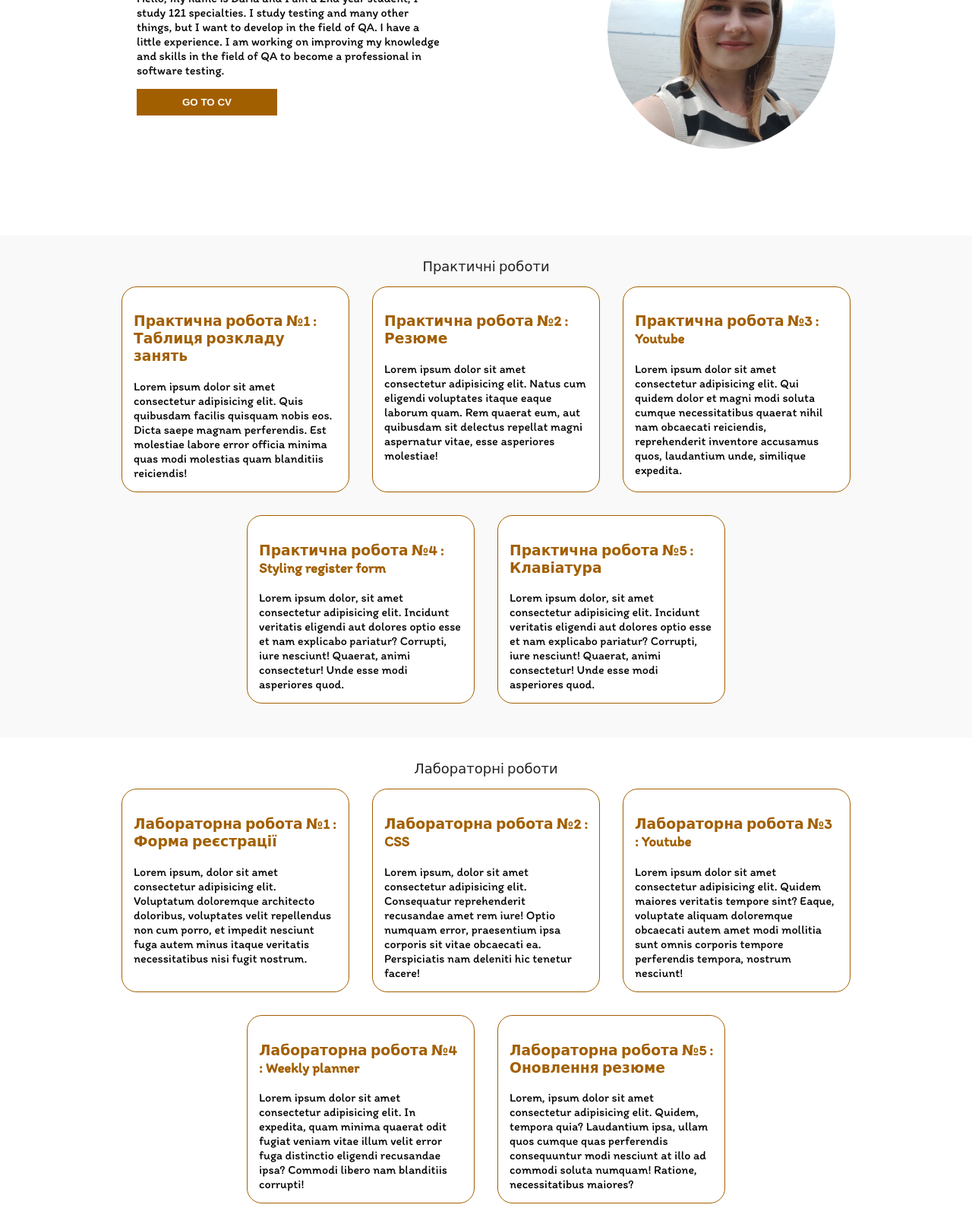
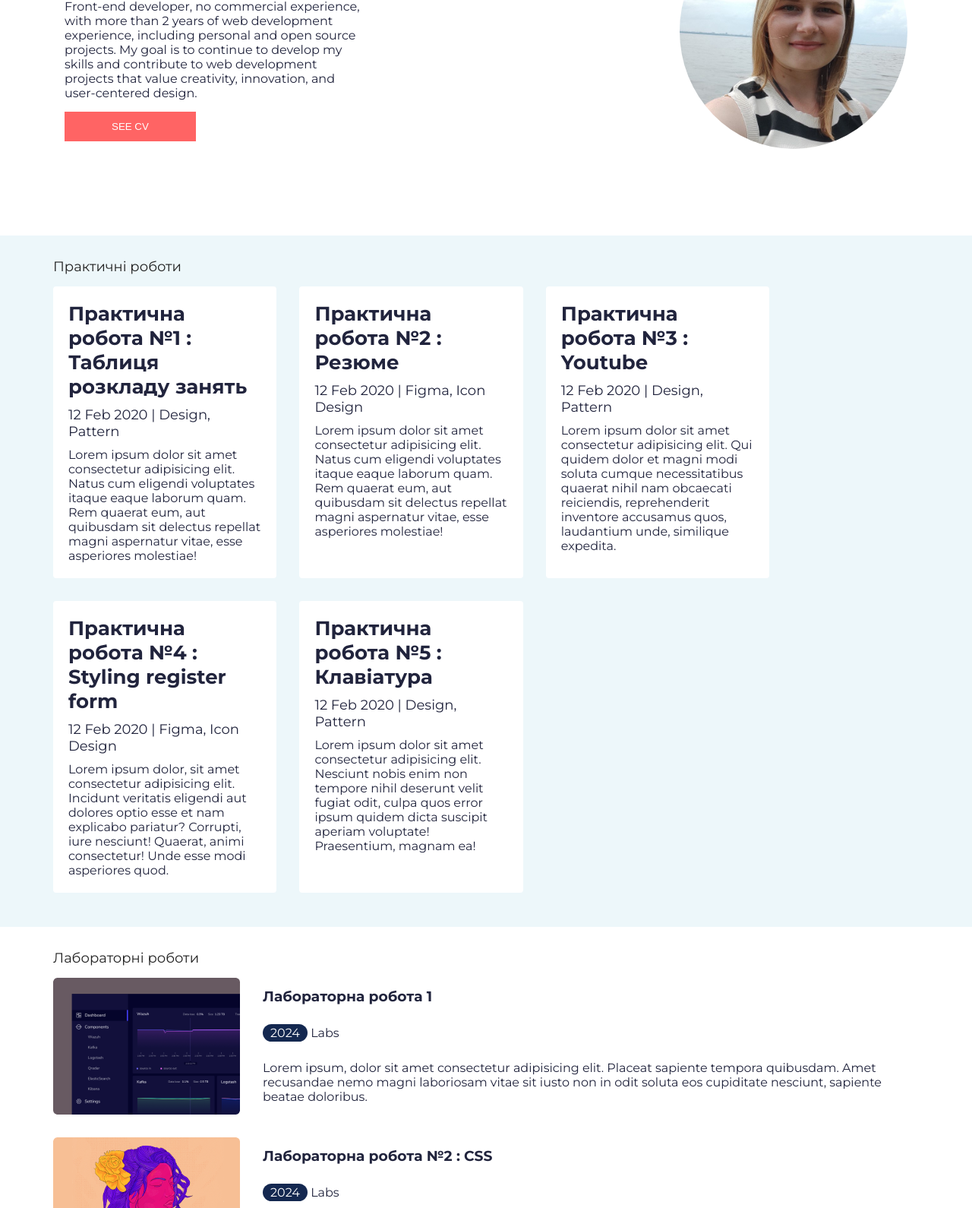
Before and after one commit to Dasha2501/web, a plain HTML site: page lab5/index.html in a window 1280 px wide. Shown: the part 309-1899 px from the top of the page at 76% size. Drawn offline with Linux system fonts and the light colour scheme.

Commit message:
update lab5

```diff
--- a/lab5/assets/styles/style.css
+++ b/lab5/assets/styles/style.css
@@ -4,7 +4,7 @@
   box-sizing: border-box;
 }
 
-#mainBody {
+#root {
   display: flex;
   flex-direction: column;
   min-height: 100vh;
@@ -12,7 +12,8 @@
 }
 
 body {
-	font-family: 'Itim', cursive;
+  font-family: 'Montserrat', serif;
+  color: #21243d;
 }
 
 body,
@@ -67,16 +68,15 @@ a {
 
         a {
           color: #222;
-					text-transform: uppercase;
           transition: color 0.5s ease-in-out;
 
           &.active {
-						color: #a25f00;
+            color: #437492;
             font-weight: 700;
           }
 
           &:hover {
-						color: #a25f00;
+            color: #437492;
           }
         }
       }
@@ -159,7 +159,7 @@ a {
     display: flex;
     flex-direction: column-reverse;
     flex-wrap: wrap;
-		justify-content: space-around;
+    justify-content: space-between;
     gap: 30px;
     align-items: center;
     padding: 10% 15px;
@@ -183,15 +183,15 @@ a {
         button {
 		text-transform: uppercase;
           color: #fff;
-					font-weight: 700;
           cursor: pointer;
           transition: all 0.5s ease-in-out;
           padding: 10px 60px;
-					border: none;
-					background-color: #a25f00;
+          border: 2px solid #FF6464;
+          background-color: #FF6464;
 
           &:hover {
-						box-shadow: 0 0 10px #222;
+            background-color: transparent;
+            color: #222;
           }
         }
       }
@@ -207,39 +207,47 @@ a {
 .pzs,
 .labs {
   padding: 30px 0;
-	background-color: #f9f9f9;
+  background-color: #edf7fa;
 
   h2 {
     font-size: 18px;
     color: #222;
     font-weight: 400;
-		text-align: center;
   }
 
   .pzsBody,
   .labsBody {
     display: flex;
     flex-wrap: wrap;
-		justify-content: center;
     gap: 30px;
     margin: 15px 0;
 
-		.pz,
-		.lab {
-			max-width: 300px;
+    .pz {
+      max-width: 23vw;
       background-color: #fff;
-			padding: 15px;
-			border-radius: 20px;
-			border: 1px solid #a25f00;
+      padding: 20px;
+      border-radius: 4px;
       transition: transform 0.5s ease-in-out;
+      display: flex;
+      flex-direction: column;
+      gap: 10px;
 
-			&:hover {
-				cursor: pointer;
-				transform: scale(0.9);
+      h3 {
+        margin: 0;
+        font-size: 26px;
       }
 
-			h3 a {
-				color: #a25f00;
+      a,
+      p {
+        color: #21243d;
+      }
+
+      .dateAuthor {
+        font-size: 18px;
+      }
+
+      p {
+        font-size: 16px;
       }
     }
   }
@@ -247,6 +255,35 @@ a {
 
 .labs {
   background-color: #fff;
+
+  .lab {
+    display: flex;
+    align-items: flex-start;
+    gap: 30px;
+
+    .labBody {
+      height: 100%;
+      display: flex;
+      flex-direction: column;
+      justify-content: space-around;
+
+      h3 {
+        margin: 0;
+
+        a {
+          color: #21243d;
+        }
+      }
+
+
+      span {
+        color: #fff;
+        padding: 2px 10px;
+        background-color: #142850;
+        border-radius: 16px;
+      }
+    }
+  }
 }
 
 .footer {
@@ -254,11 +291,16 @@ a {
 
   .footerBody {
     display: flex;
-		flex-wrap: wrap;
+    flex-direction: column;
     justify-content: center;
     gap: 15px;
     align-items: center;
     padding: 15px 0;
+
+    div {
+      display: flex;
+      gap: 15px;
+    }
 
     h3 {
       font-size: 14px;
@@ -266,43 +308,38 @@ a {
   }
 }
 
-.timetable {
-	width: 80%;
-	margin: 0 auto;
-	background-color: #fff;
-	border-radius: 8px;
-	box-shadow: 0 0 10px rgba(0, 0, 0, 0.1);
-	padding: 20px;
-}
-h1 {
-	text-align: center;
-	color: #333;
-}
-.table {
+table {
   width: 100%;
   border-collapse: collapse;
-}
-.table caption {
-	font-size: 1.5em;
-	margin-bottom: 10px;
-	color: #444;
-}
-.table th,
-.table td {
-	border: 1px solid #ddd;
-	padding: 10px;
+  margin: 20px 0;
+  box-shadow: 0 2px 10px rgba(0, 0, 0, 0.1);
+
+  th,
+  td {
+    border: 1px solid #ccc;
+    padding: 15px;
     text-align: center;
-}
-.table th {
-	background-color: #f4f4f4;
-	color: #333;
-}
-.table tr:nth-child(even) {
-	background-color: #f9f9f9;
+    background-color: #fff;
+    transition: background-color 0.3s;
   }
 
-.table tr:hover {
+  th {
+    background-color: #502fd4;
+    color: #fff;
+
+    p {
+      margin: 0;
+      font-size: 0.8em;
+    }
+  }
+
+  td:hover {
     background-color: #f1f1f1;
+  }
+
+  .time {
+    font-weight: bold;
+  }
 }
 
 @media screen and (min-width: 1024px) {
--- a/lab5/index.html
+++ b/lab5/index.html
@@ -3,20 +3,21 @@
 <head>
     <meta charset="UTF-8" />
     <meta name="viewport" content="width=device-width, initial-scale=1.0" />
-		<title>Darya Yakymenko - Junior QA Manual</title>
+    <title>Yakymenko Darya - QA Manual</title>
     <link rel="stylesheet" href="./assets/styles/style.css" />
 
+    <!-- Fonts -->
     <link rel="preconnect" href="https://fonts.googleapis.com" />
     <link rel="preconnect" href="https://fonts.gstatic.com" crossorigin />
     <link
-			href="https://fonts.googleapis.com/css2?family=Itim&display=swap"
+      href="https://fonts.googleapis.com/css2?family=Montserrat:ital,wght@0,100..900;1,100..900&display=swap"
       rel="stylesheet"
     />
 
 	<script src="./assets/js/script.js" defer></script>
 </head>
 <body>
-		<div id="mainBody">
+    <div id="root">
       <header class="header">
         <div class="wrapper">
           <nav class="nav" role="navigation">
@@ -52,18 +53,17 @@
               <div class="aboutInfo">
                 <h1>Hi, I'm Darya, QA Manual</h1>
                 <p>
-									Hello, my name is Daria and I am a 2nd year student, I study
-									121 specialties. I study testing and many other things, but I
-									want to develop in the field of QA. I have a little
-									experience. I am working on improving my knowledge and skills
-									in the field of QA to become a professional in software
-									testing.
+                  Front-end developer, no commercial experience, with more than
+                  2 years of web development experience, including personal and
+                  open source projects. My goal is to continue to develop my
+                  skills and contribute to web development projects that value
+                  creativity, innovation, and user-centered design.
                 </p>
                 <a
-									href="https://cozy-chebakia-2835b8.netlify.app/"
+                  href="https://stirring-bienenstitch-fa72ca.netlify.app/"
                   target="_blank"
                 >
-									<button type="button">Go to CV</button>
+                  <button type="button">See CV</button>
                 </a>
               </div>
 
@@ -80,26 +80,13 @@
           <div class="wrapper">
             <h2>Практичні роботи</h2>
 
+
             <div class="pzsBody">
 				<div class="pz">
 				  <h3>
-									<a href="./timetable.html" target="_blank"
-										>Практична робота №1 : Таблиця розкладу занять</a
-									>
+					<a href="./timetable.html">Практична робота №1 : Таблиця розкладу занять</a>
 				  </h3>
-								<p>
-									Lorem ipsum dolor sit amet consectetur adipisicing elit. Quis
-									quibusdam facilis quisquam nobis eos. Dicta saepe magnam
-									perferendis. Est molestiae labore error officia minima quas
-									modi molestias quam blanditiis reiciendis!
-								</p>
-							</div>
-							<div class="pz">
-								<h3>
-									<a href="./Web%20практика%202/index.html" target="_blank"
-										>Практична робота №2 : Резюме</a
-									>
-								</h3>
+				  <p class="dateAuthor">12 Feb 2020 | Design, Pattern</p>
 				  <p>
 					Lorem ipsum dolor sit amet consectetur adipisicing elit. Natus
 					cum eligendi voluptates itaque eaque laborum quam. Rem quaerat
@@ -109,10 +96,21 @@
 				</div>
 				<div class="pz">
 				  <h3>
-									<a href="./Web%20практика%203/index.html" target="_blank"
-										>Практична робота №3 : Youtube</a
-									>
+					<a href="./index.html">Практична робота №2 : Резюме</a>
 				  </h3>
+				  <p class="dateAuthor">12 Feb 2020 | Figma, Icon Design</p>
+				  <p>
+					Lorem ipsum dolor sit amet consectetur adipisicing elit. Natus
+					cum eligendi voluptates itaque eaque laborum quam. Rem quaerat
+					eum, aut quibusdam sit delectus repellat magni aspernatur
+					vitae, esse asperiores molestiae!
+				  </p>
+				</div>
+				<div class="pz">
+				  <h3>
+					<a href="./Web%20практика%203/index.html">Практична робота №3 : Youtube</a>
+				  </h3>
+				  <p class="dateAuthor">12 Feb 2020 | Design, Pattern</p>
 				  <p>
 					Lorem ipsum dolor sit amet consectetur adipisicing elit. Qui
 					quidem dolor et magni modi soluta cumque necessitatibus
@@ -122,10 +120,9 @@
 				</div>
 				<div class="pz">
 				  <h3>
-									<a href="./pz4/index.html" target="_blank"
-										>Практична робота №4 : Styling register form</a
-									>
+					<a href="./pz4/index.html">Практична робота №4 : Styling register form</a>
 				  </h3>
+				  <p class="dateAuthor">12 Feb 2020 | Figma, Icon Design</p>
 				  <p>
 					Lorem ipsum dolor, sit amet consectetur adipisicing elit.
 					Incidunt veritatis eligendi aut dolores optio esse et nam
@@ -135,15 +132,14 @@
 				</div>
 				<div class="pz">
 				  <h3>
-									<a href="./pz5/index.html" target="_blank"
-										>Практична робота №5 : Клавіатура</a
-									>
+					<a href="./pz5/index.html">Практична робота №5 : Клавіатура</a>
 				  </h3>
+				  <p class="dateAuthor">12 Feb 2020 | Design, Pattern</p>
 				  <p>
-									Lorem ipsum dolor, sit amet consectetur adipisicing elit.
-									Incidunt veritatis eligendi aut dolores optio esse et nam
-									explicabo pariatur? Corrupti, iure nesciunt! Quaerat, animi
-									consectetur! Unde esse modi asperiores quod.
+					Lorem ipsum dolor sit amet consectetur adipisicing elit.
+					Nesciunt nobis enim non tempore nihil deserunt velit fugiat
+					odit, culpa quos error ipsum quidem dicta suscipit aperiam
+					voluptate! Praesentium, magnam ea!
 				  </p>
 				</div>
 			  </div>
@@ -154,81 +150,120 @@
 			<div class="wrapper">
 			  <h2>Лабораторні роботи</h2>
 
+
 			  <div class="labsBody">
 				<div class="lab">
+				  <img
+					src="./assets/images/Rectangle 30.png"
+					alt="Lab 1"
+					class="labImage"
+				  />
+				  <div class="labBody">
 					<h3>
-									<a href="./lab1%20web/index.html"
-										>Лабораторна робота №1 : Форма реєстрації</a
-									>
+					  <a href="./lab1%20web/index.html">Лабораторна робота 1</a>
 					</h3>
+					<p><span>2024</span> Labs</p>
 					<p>
 					  Lorem ipsum, dolor sit amet consectetur adipisicing elit.
-									Voluptatum doloremque architecto doloribus, voluptates velit
-									repellendus non cum porro, et impedit nesciunt fuga autem
-									minus itaque veritatis necessitatibus nisi fugit nostrum.
+					  Placeat sapiente tempora quibusdam. Amet recusandae nemo
+					  magni laboriosam vitae sit iusto non in odit soluta eos
+					  cupiditate nesciunt, sapiente beatae doloribus.
 					</p>
 				  </div>
+				</div>
 				<div class="lab">
+				  <img
+					src="./assets/images/Rectangle 32.png"
+					alt="Lab 2"
+					class="labImage"
+				  />
+				  <div class="labBody">
 					<h3>
-									<a href="./lab%202%20web/lab2.html"
-										>Лабораторна робота №2 : CSS</a
-									>
+					  <a href="./lab%202%20web/lab2.html">Лабораторна робота №2 : CSS</a>
 					</h3>
+					<p><span>2024</span> Labs</p>
 					<p>
-									Lorem ipsum, dolor sit amet consectetur adipisicing elit.
-									Consequatur reprehenderit recusandae amet rem iure! Optio
-									numquam error, praesentium ipsa corporis sit vitae obcaecati
-									ea. Perspiciatis nam deleniti hic tenetur facere!
+					  Lorem ipsum dolor sit amet consectetur adipisicing elit.
+					  Ipsam aperiam sed ab quia veritatis, quisquam et veniam
+					  deleniti accusantium ducimus, dolor ratione sequi officiis,
+					  eius voluptas laborum error sapiente temporibus!
 					</p>
 				  </div>
+				</div>
 				<div class="lab">
+				  <img
+					src="./assets/images/Rectangle 34.png"
+					alt="Lab 3"
+					class="labImage"
+				  />
+				  <div class="labBody">
 					<h3>
-									<a href="./Web%20практика%203/index.html"
-										>Лабораторна робота №3 : Youtube</a
-									>
+					  <a href="./Web%20практика%203/index.html">Лабораторна робота №3 : Youtube</a>
 					</h3>
+					<p><span>2024</span> Labs</p>
 					<p>
-									Lorem ipsum dolor sit amet consectetur adipisicing elit.
-									Quidem maiores veritatis tempore sint? Eaque, voluptate
-									aliquam doloremque obcaecati autem amet modi mollitia sunt
-									omnis corporis tempore perferendis tempora, nostrum nesciunt!
+					  Lorem ipsum dolor sit amet consectetur adipisicing elit. Qui
+					  quidem dolor et magni modi soluta cumque necessitatibus
+					  quaerat nihil nam obcaecati reiciendis, reprehenderit
+					  inventore accusamus quos, laudantium unde, similique
+					  expedita.
 					</p>
 				  </div>
+				</div>
 				<div class="lab">
+				  <img
+					src="./assets/images/Rectangle 30.png"
+					alt="Lab 4"
+					class="labImage"
+				  />
+				  <div class="labBody">
 					<h3>
-									<a href="./lab4.web/index.html"
-										>Лабораторна робота №4 : Weekly planner</a
-									>
+					  <a href="./lab4.web/index.html">Лабораторна робота №4 : Weekly planner</a>
 					</h3>
+					<p><span>2024</span> Labs</p>
 					<p>
 					  Lorem ipsum dolor sit amet consectetur adipisicing elit. In
 					  expedita, quam minima quaerat odit fugiat veniam vitae illum
-									velit error fuga distinctio eligendi recusandae ipsa? Commodi
-									libero nam blanditiis corrupti!
+					  velit error fuga distinctio eligendi recusandae ipsa?
+					  Commodi libero nam blanditiis corrupti!
 					</p>
 				  </div>
+				</div>
 				<div class="lab">
+				  <img
+					src="./assets/images/Rectangle 32.png"
+					alt="Lab 5"
+					class="labImage"
+				  />
+				  <div class="labBody">
 					<h3>
-									<a href="./lab5/index.html"
-										>Лабораторна робота №5 : Оновлення резюме</a
-									>
+					  <a href="./lab5/index.html">Лабораторна робота №5 : Оновлення резюме</a>
 					</h3>
+					<p><span>2024</span> Labs</p>
 					<p>
 					  Lorem, ipsum dolor sit amet consectetur adipisicing elit.
-									Quidem, tempora quia? Laudantium ipsa, ullam quos cumque quas
-									perferendis consequuntur modi nesciunt at illo ad commodi
-									soluta numquam! Ratione, necessitatibus maiores?
+					  Quidem, tempora quia? Laudantium ipsa, ullam quos cumque
+					  quas perferendis consequuntur modi nesciunt at illo ad
+					  commodi soluta numquam! Ratione, necessitatibus maiores?
 					</p>
+				  </div>
 				</div>
 			  </div>
 			</div>
 		  </section>
 		</main>
 
+
 		<footer class="footer">
 			<div class="wrapper">
 			  <div class="footerBody">
-						<p>Copyright &copy;2024 All rights reserved</p>
+				<div>
+				  <a href="https://www.facebook.com/" target="_blank"><img src="./assets/images/fb.png" alt="Facebook" /></a>
+				  <a href="https://www.instagram.com/" target="_blank"><img src="./assets/images/insta.png" alt="Instagram" /></a>
+				  <a href="https://x.com/" target="_blank"><img src="./assets/images/Group.png" alt="Twitter" /></a>
+				  <a href="https://ua.linkedin.com/" target="_blank"><img src="./assets/images/Linkedin.png" alt="LinkedIn" /></a>
+				</div>
+				<p>Copyright &copy;<span></span>. All rights reserved</p>
 			  </div>
 			</div>
 		  </footer>
```
Also changed, not shown: lab5/assets/images/Group.png (added), lab5/assets/images/Linkedin.png (added), lab5/assets/images/Rectangle 30.png (added), lab5/assets/images/Rectangle 32.png (added), lab5/assets/images/Rectangle 34.png (added), lab5/assets/images/fb.png (added), lab5/assets/images/insta.png (added). Lines whose indentation alone changed are shown as unchanged.
